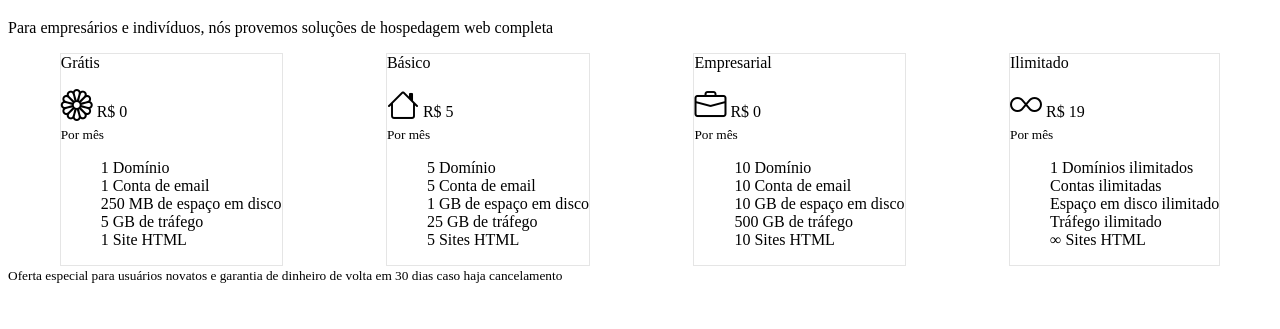
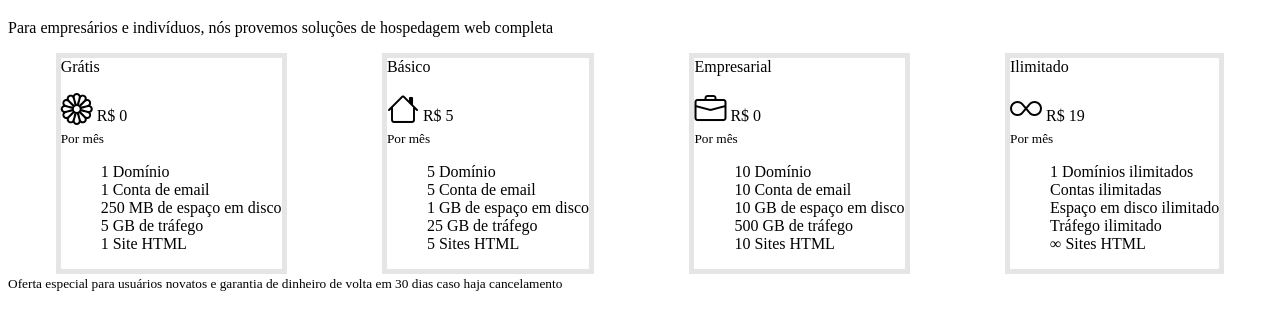
Before and after one commit to lupercioneto/Repositorio-HTML, a plain HTML site: page Atividades_TWEB/Banner (jao)/banner (1).html in a window 1280 px wide. Shown: the part 61-390 px from the top of the page. Drawn offline with nearby package versions, Linux system fonts and the light colour scheme.

Commit message:
Update banner (1).html
border 1px > 5px

```diff
--- a/Atividades_TWEB/Banner (jao)/banner (1).html
+++ b/Atividades_TWEB/Banner (jao)/banner (1).html
@@ -11,7 +11,7 @@
     <style>
 
         body > div > div {
-            border: 1px solid rgba(0, 0, 0, 0.1);
+            border: 5px solid rgba(0, 0, 0, 0.1);
         }
 
         i {
```
